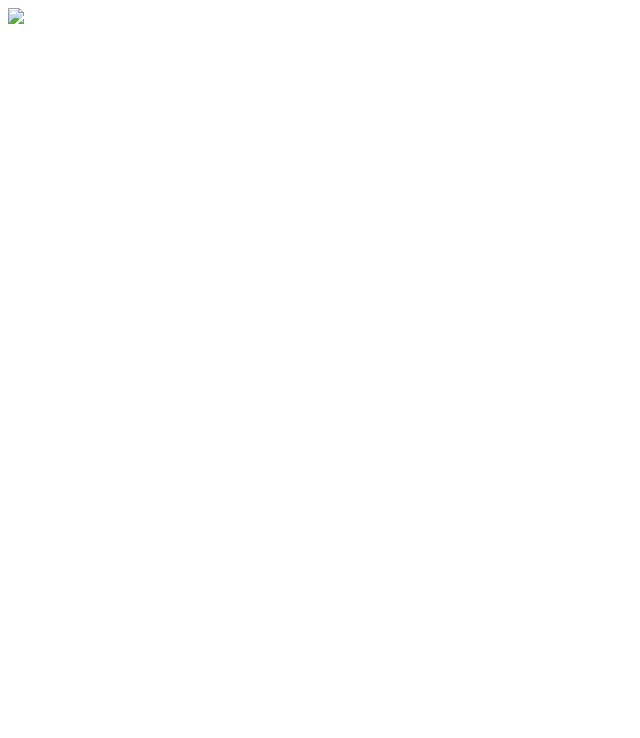
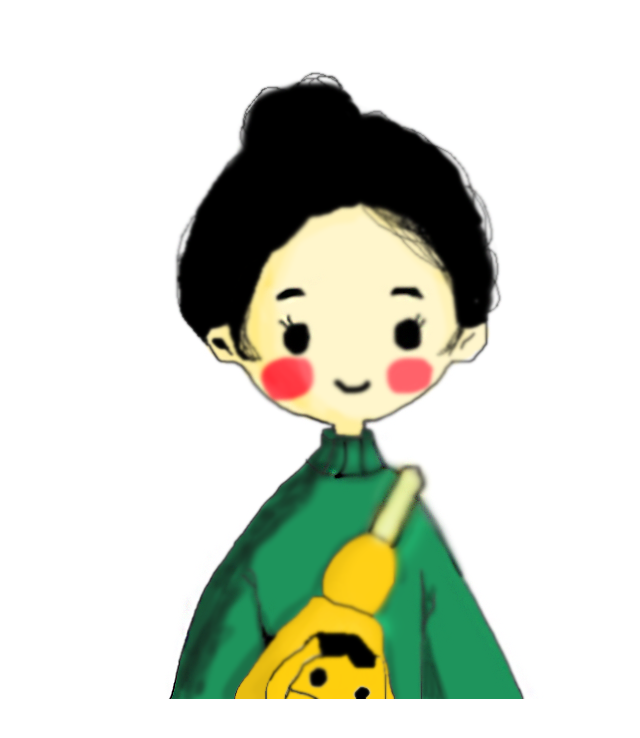
Before and after one commit to zzx201812213502009/zzx-web.github.io, a plain HTML site: page Lab0/demo.html in a window 1280 px wide. Shown: the whole page, without its empty margins (0-640 px from the left). Drawn offline with Linux system fonts and the light colour scheme.

Commit message:
Update demo.html

```diff
--- a/Lab0/demo.html
+++ b/Lab0/demo.html
@@ -5,6 +5,6 @@
 		<title></title>
 	</head>
 	<body>
-  <img src="./Lab0/p201812213502009.png">
+  <img src="p201812213502009.png">
 	</body>
 </html>
```
